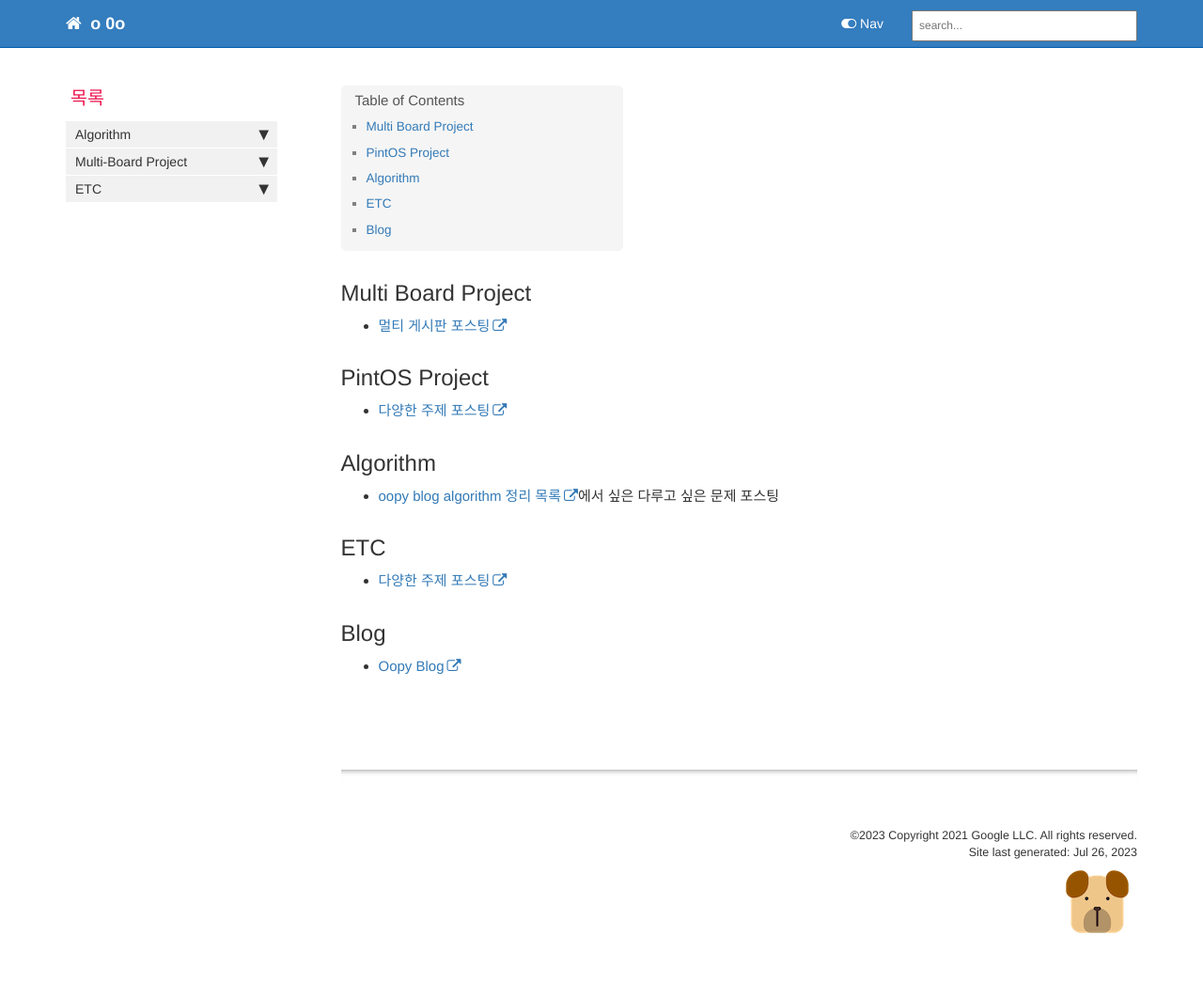
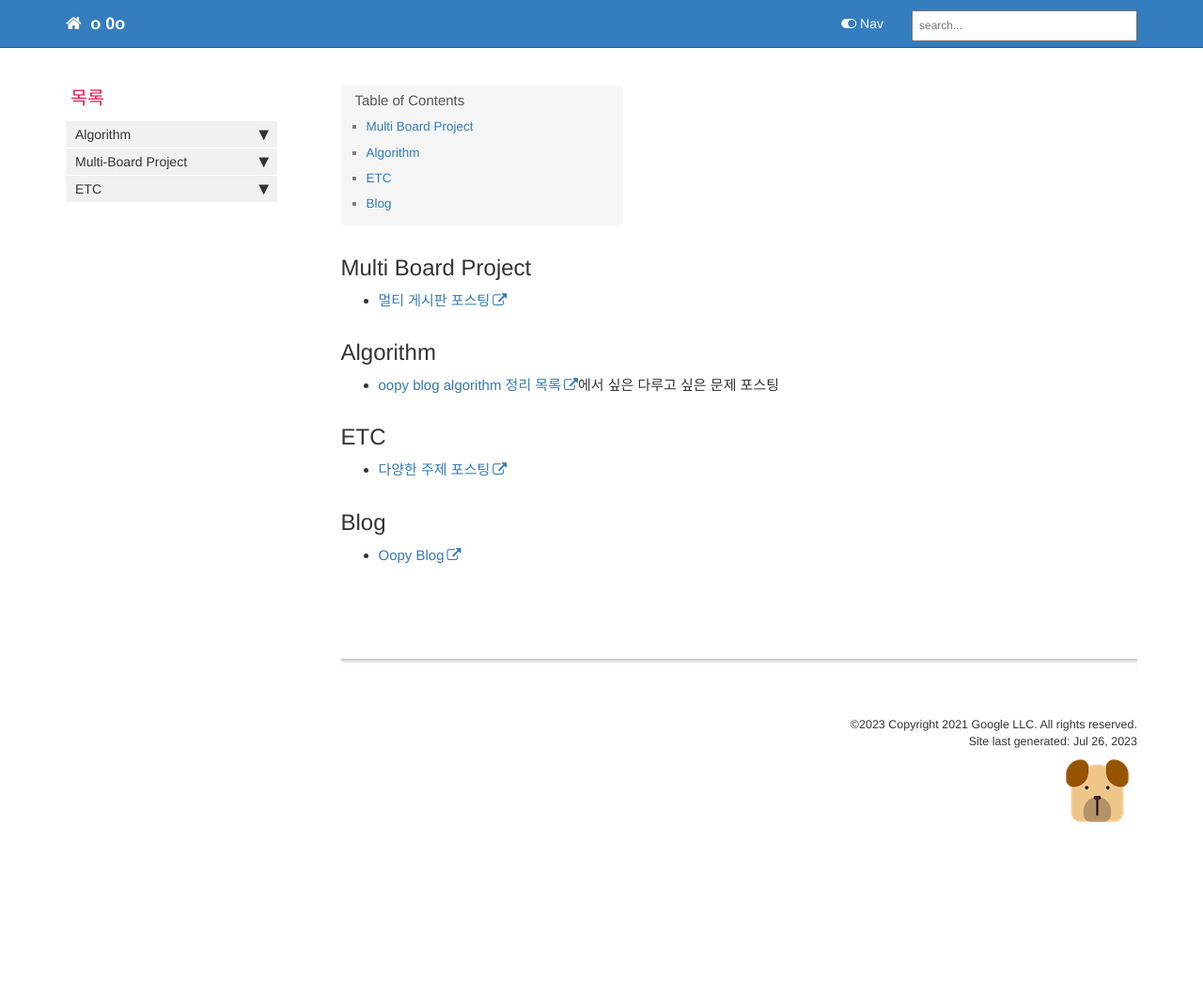
Before and after one commit to JeonJe/JeonJe.github.io, a Jekyll site: the page built from index.md, in a window 1280 px wide. Shown: the whole page at 94% size. Built offline with Jekyll 4.4.1, drawn with Linux system fonts in a browser that asks for light colours; comment, search, counter and statistics services are not loaded; after the commit the page ends 944 px from its top, so only the background shows below that.

Commit message:
change : index

```diff
--- a/index.md
+++ b/index.md
@@ -10,9 +10,6 @@ summary:
 ## Multi Board Project
 - [멀티 게시판 포스팅](https://jeonje.github.io/multi_board_erd.html)
 
-## PintOS Project
-- [다양한 주제 포스팅](https://jeonje.github.io/pintos_thread.html)
-
 ## Algorithm
 - [oopy blog algorithm 정리 목록](https://premise.oopy.io/12bc812e-d1cb-4412-848d-2a1f05862982)에서 싶은 다루고 싶은 문제 포스팅
 
```
